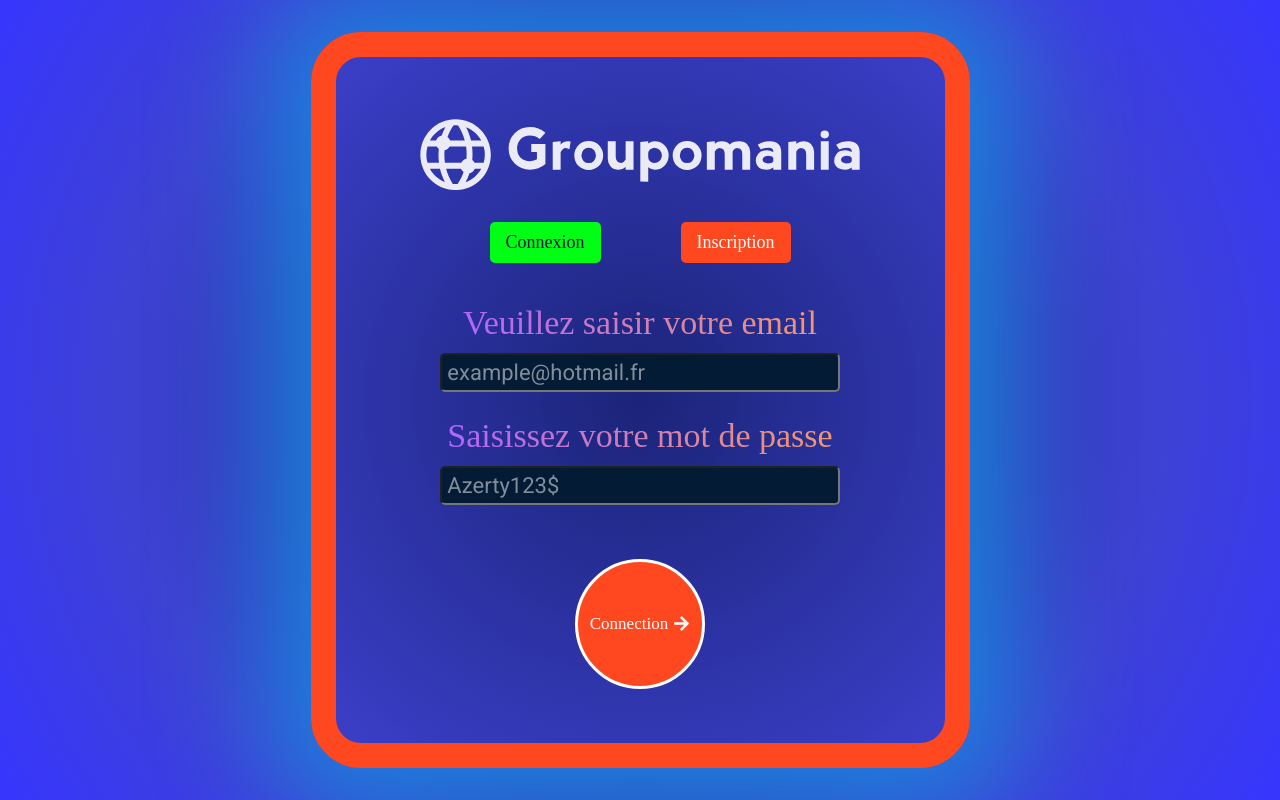
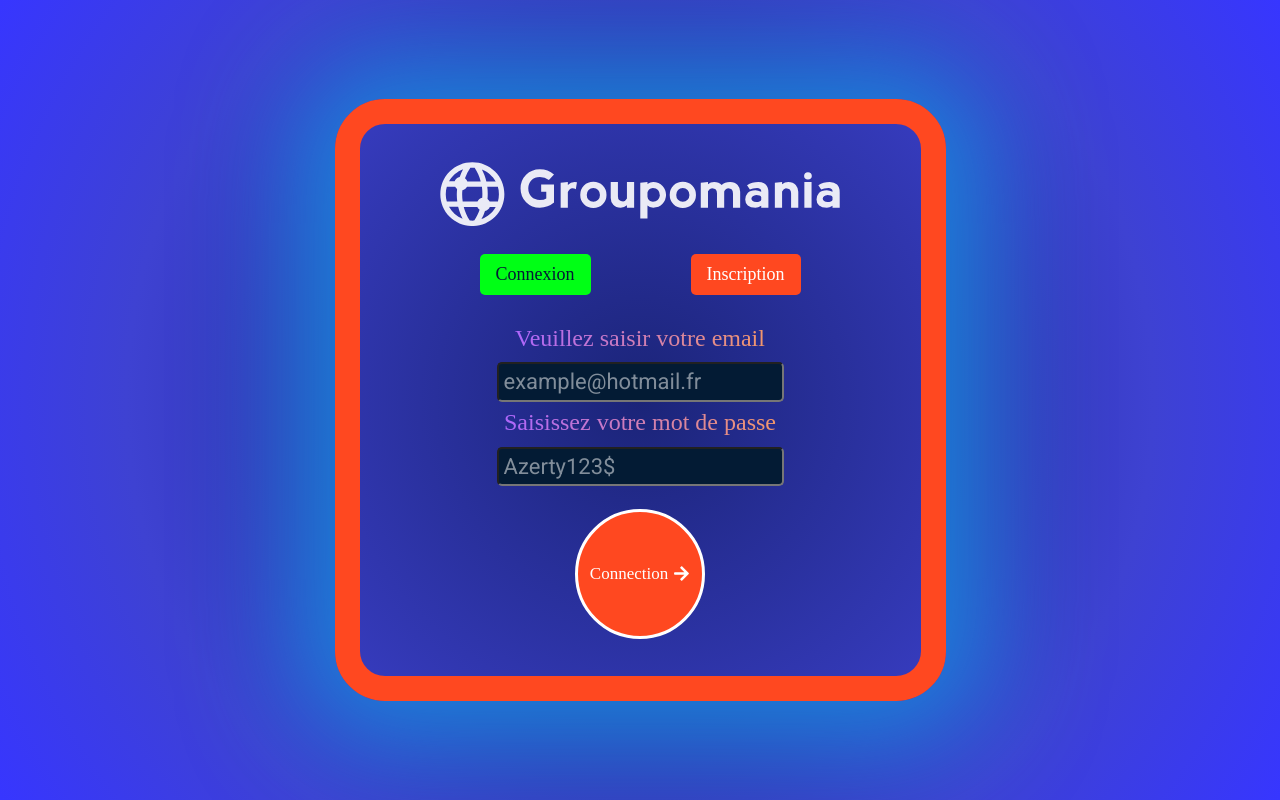
Before and after one commit to 159SAMSPAROW/React_Social_Network, a React (Vite) app in the folder client/: page / in a window 1280 px wide. Both pictures are taken after a click on the button "Connexion". Built offline with nearby package versions, Linux system fonts and the light colour scheme; a web font is replaced by a local one.

Commit message:
add comment

```diff
--- a/client/src/components/signin.tsx
+++ b/client/src/components/signin.tsx
@@ -1,14 +1,27 @@
 import { useState } from 'react'
 import { useNavigate } from 'react-router-dom'
 import { FaArrowRight } from 'react-icons/fa'
+
+/** SignIn rend un formulaire de connexion à un site web.
+ *  Le formulaire de connexion a deux champs: email et mot de passe,
+ *  qui sont stockés dans les états locaux email et password à l'aide de useState() */
 
 const SignIn = () => {
   const [email, setEmail] = useState('')
   const [password, setPassword] = useState('')
 
+/** hook useNavigate() de react-router-dom pour naviguer
+ *  vers la page d'accueil du site Web lorsque
+ *  l'utilisateur soumet le formulaire de connexion */
   const navigate = useNavigate()
 
   return (
+
+  /** onSubmit sur le formulaire permet de gérer la validation
+   *  du formulaire avant la soumission en utilisant les attributs
+   *  "required" et "pattern" des champs de saisie. De cette manière,
+   *  si l'utilisateur remplit le formulaire et appuie sur la touche "Entrée",
+   *  l'événement sera toujours déclenché. */
     <form
       onSubmit={(e) => {
         e.preventDefault()
@@ -16,8 +29,9 @@ const SignIn = () => {
       }}
       className="loginForm"
     >
-      <label className="loginForm_label">Veuillez saisir votre email</label>
+      <label htmlFor='email' className="loginForm_label">Veuillez saisir votre email</label>
       <input
+        id='email'
         value={email}
         type="email"
         placeholder="example@hotmail.fr"
@@ -27,8 +41,9 @@ const SignIn = () => {
         onChange={(e) => setEmail(e.target.value)}
       />
 
-      <label className="loginForm_label">Saisissez votre mot de passe</label>
+      <label htmlFor='password' className="loginForm_label">Saisissez votre mot de passe</label>
       <input
+        id='password'
         value={password}
         type="password"
         placeholder="Azerty123$"
--- a/client/src/components/signup.tsx
+++ b/client/src/components/signup.tsx
@@ -20,8 +20,9 @@ const SignUp = () => {
 
   return (
     <form onSubmit={handleSubmit} className="loginForm">
-      <label className="loginForm_label">Veuillez saisir votre email</label>
+      <label htmlFor="email" className="loginForm_label">Veuillez saisir votre email</label>
       <input
+        id='email'
         value={email}
         type="email"
         placeholder="example@hotmail.fr"
@@ -31,8 +32,9 @@ const SignUp = () => {
         onChange={(e) => setEmail(e.target.value)}
       />
 
-      <label className="loginForm_label">Choisir votre mot de passe</label>
+      <label htmlFor='password' className="loginForm_label">Choisir votre mot de passe</label>
       <input
+        id='password'
         value={password}
         type="password"
         placeholder="Azerty123$"
@@ -41,12 +43,12 @@ const SignUp = () => {
         onChange={(e) => setPassword(e.target.value)}
       />
 
-      <label className="loginForm_label">Confirmer le mot de passe</label>
+      <label htmlFor='confirmPassword' className="loginForm_label">Confirmer le mot de passe</label>
       <input
+        id="confirmPassword"
         value={confirmPassword}
         type="password"
         placeholder="Azerty123$"
-        id="confirmPassword"
         name="confirmPassword"
         onChange={(e) => setConfirmPassword(e.target.value)}
         required
--- a/client/src/pages/root.tsx
+++ b/client/src/pages/root.tsx
@@ -1,48 +1,51 @@
-import React, { useState } from 'react'
-import SignIn from '../components/signin'
-import SignUp from '../components/signup'
-import Logo from '../../src/assets/img/icon-left-font-monochrome-white.svg'
+import { useState } from "react";
+import SignIn from "../components/signin";
+import SignUp from "../components/signup";
+import Logo from "../../src/assets/img/icon-left-font-monochrome-white.svg";
 
-export const test = 'test'
+/** Détermine si le formulaire d'inscription ou de connexion doit être affiché.
+ *  Les deux variables sont initialisées à false. */
+const Root = () => {
+  const [displaySignUp, setDisplaySignUp] = useState(false);
+  const [displaySignIn, setDisplaySignIn] = useState(false);
 
-const Root = (props) => {
-  const [signUpModal, setSignUpModal] = useState(props.signup)
-  const [signInModal, setSignInModal] = useState(props.signin)
+  /** handleSignInClick est appelée lorsqu'un utilisateur clique sur le bouton "Connexion",
+   *  elle modifie la variable d'état displaySignUp à false et la variable d'état displaySignIn
+   *  à true pour afficher le formulaire de connexion. */
+  const handleSignInClick = () => {
+    setDisplaySignUp(false);
+    setDisplaySignIn(true);
+  };
 
-  //fonction pour gérer les modals
-  const handleModals = (e) => {
-    if (e.target.id === 'signin') {
-      setSignUpModal(false)
-      setSignInModal(true)
-    } else if (e.target.id === 'signup') {
-      setSignUpModal(true)
-      setSignInModal(false)
-    }
-  }
+  /** handleSignUpClick est appelée lorsqu'un utilisateur clique sur le bouton "Inscription",
+   *  elle modifie la variable d'état displaySignUp à true et la variable d'état displaySignIn
+   *  à false pour afficher le formulaire d'inscription. */
+  const handleSignUpClick = () => {
+    setDisplaySignUp(true);
+    setDisplaySignIn(false);
+  };
+
   return (
-    <main>
+    <main className="root">
       <img src={Logo} alt="Logo groupomania" />
       <div className="connection_form_btn">
-        <button
-          id="signin"
-          onClick={handleModals}
-          className={signInModal ? 'connection_form_btn_signin' : null}
-        >
+        <button id="signin" onClick={handleSignInClick}>
           Connexion
         </button>
         <br />
-        <button
-          id="signup"
-          onClick={handleModals}
-          className={signUpModal ? 'connection_form_btn_signup' : null}
-        >
+        <button id="signup" onClick={handleSignUpClick}>
           Inscription
         </button>
       </div>
-      {signUpModal && <SignUp />}
-      {signInModal && <SignIn />}
+
+      {/** Affichage conditionnel :
+       * Affiche les formulaires de connexion ou d'inscription en fonction de l'état des variables d'état.
+       *  Si displaySignUp est true, le formulaire d'inscription est affiché, et si displaySignIn est true,
+       *  le formulaire de connexion est affiché. Sinon, les formulaires ne sont pas affichés. */}
+      {displaySignUp && <SignUp />}
+      {displaySignIn && <SignIn />}
     </main>
-  )
-}
+  );
+};
 
-export default Root
+export default Root;
--- a/client/src/sass/components/_login.scss
+++ b/client/src/sass/components/_login.scss
@@ -4,13 +4,21 @@
   align-items: center;
   flex-direction: column;
   text-align: center;
-  padding: 20px;
+  padding: 5px;
+
+/*& > fieldset {
+  display: flex;
+  justify-content: center;
+  align-items: center;
+  flex-direction: column;
+  text-align: center;
+}*/
 
   &_label {
     text-align: left;
-    font-size: 34px;
+    font-size: 24px;
     font-weight: 300;
-    margin: 20px 0 7px 0;
+    margin: 5px 0 7px 0;
     background: $clr_gradient_text;
     -webkit-background-clip: text;
     -webkit-text-fill-color: transparent;
@@ -24,13 +32,23 @@
     color: white;
   }
 
+  & > input:focus {
+    color: $clr_bg_input;
+    background-color: $clr_primary;
+  }
+
   & > input::placeholder {
+    margin-left: 20px;
     color: white;
     opacity: 0.5;
   }
 
+  & > input:focus::placeholder {
+    color: $clr_bg_input;
+  }
+
   & > button {
-    margin-top: 50px;
+    margin-top: 20px;
     border-radius: 50%;
     border: 3px solid white;
     width: 130px;
@@ -58,7 +76,7 @@
 
     & > span {
       font-family: 'Shantell Sans', cursive;
-      font-size: 1.5rem;
+      font-size: 18px;
       background: $clr_gradient_text;
       -webkit-background-clip: text;
       -webkit-text-fill-color: transparent;
@@ -69,7 +87,7 @@
 
       list-style-type: none;
       padding: 0;
-      font-style: 1.2rem;
+      font-size: 14px;
       color: white;
       opacity: 0.5;
 
--- a/client/src/sass/index.css
+++ b/client/src/sass/index.css
@@ -339,7 +339,7 @@ input {
   padding: 5px;
 }
 
-main {
+.root {
   display: flex;
   flex-direction: column;
   justify-content: center;
@@ -351,12 +351,12 @@ main {
   -webkit-box-shadow: 1px 1px 106px 44px rgba(20, 154, 230, 0.75);
   -moz-box-shadow: 1px 1px 106px 44px rgba(20, 154, 230, 0.75);
 }
-main > img {
+.root > img {
   width: 80%;
   opacity: 0.9;
-  margin: 4vh;
+  margin: 1vh;
 }
-main > h1 {
+.root > h1 {
   margin-top: 70px;
   font-size: 50px;
   color: #031b34;
@@ -366,7 +366,7 @@ main > h1 {
   display: flex;
 }
 .connection_form_btn > button {
-  margin: 0 40px;
+  margin: 20px 50px;
   background: #ff4820;
   border: 0;
   border-radius: 5px;
@@ -390,13 +390,20 @@ main > h1 {
   align-items: center;
   flex-direction: column;
   text-align: center;
-  padding: 20px;
+  padding: 5px;
+  /*& > fieldset {
+    display: flex;
+    justify-content: center;
+    align-items: center;
+    flex-direction: column;
+    text-align: center;
+  }*/
 }
 .loginForm_label {
   text-align: left;
-  font-size: 34px;
+  font-size: 24px;
   font-weight: 300;
-  margin: 20px 0 7px 0;
+  margin: 5px 0 7px 0;
   background: linear-gradient(89.97deg, #ae67fa 1.84%, #f49867 102.67%);
   -webkit-background-clip: text;
   -webkit-text-fill-color: transparent;
@@ -409,16 +416,28 @@ main > h1 {
   background-color: #031b34;
   color: white;
 }
+.loginForm > input:focus {
+  color: #031b34;
+  background-color: #01adfd;
+}
 .loginForm > input::-moz-placeholder {
+  margin-left: 20px;
   color: white;
   opacity: 0.5;
 }
 .loginForm > input::placeholder {
+  margin-left: 20px;
   color: white;
   opacity: 0.5;
 }
+.loginForm > input:focus::-moz-placeholder {
+  color: #031b34;
+}
+.loginForm > input:focus::placeholder {
+  color: #031b34;
+}
 .loginForm > button {
-  margin-top: 50px;
+  margin-top: 20px;
   border-radius: 50%;
   border: 3px solid white;
   width: 130px;
@@ -443,7 +462,7 @@ main > h1 {
 }
 .loginForm_password_rules > span {
   font-family: "Shantell Sans", cursive;
-  font-size: 1.5rem;
+  font-size: 18px;
   background: linear-gradient(89.97deg, #ae67fa 1.84%, #f49867 102.67%);
   -webkit-background-clip: text;
   -webkit-text-fill-color: transparent;
@@ -452,7 +471,7 @@ main > h1 {
 .loginForm_password_rules > ul {
   list-style-type: none;
   padding: 0;
-  font-style: 1.2rem;
+  font-size: 14px;
   color: white;
   opacity: 0.5;
 }
--- a/client/src/sass/pages/_root.scss
+++ b/client/src/sass/pages/_root.scss
@@ -1,4 +1,4 @@
-main {
+.root {
   display: flex;
   flex-direction: column;
   justify-content: center;
@@ -10,10 +10,11 @@ main {
   -webkit-box-shadow: 1px 1px 106px 44px rgba(20, 154, 230, 0.75);
   -moz-box-shadow: 1px 1px 106px 44px rgba(20, 154, 230, 0.75);
 
+
   & > img {
     width: 80%;
     opacity: 0.9;
-    margin: 4vh;
+    margin: 1vh;
   }
 
   & > h1 {
@@ -27,7 +28,8 @@ main {
   display: flex;
 
   & > button {
-    margin: 0 40px;
+
+    margin: 20px 50px;
     background: #ff4820;
     border: 0;
     border-radius: 5px;
```
Also changed, not shown: client/src/pages/home.tsx (+24 -29 lines), 2 other files (tests, documents, lock files or other folders).
